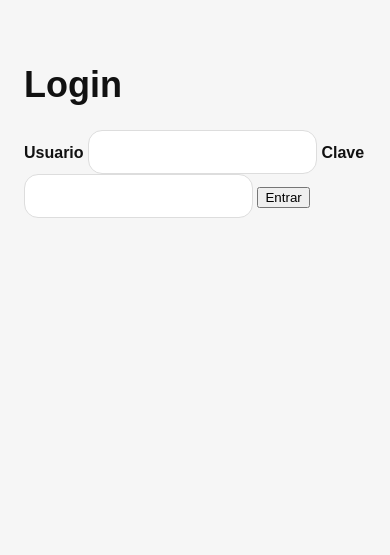
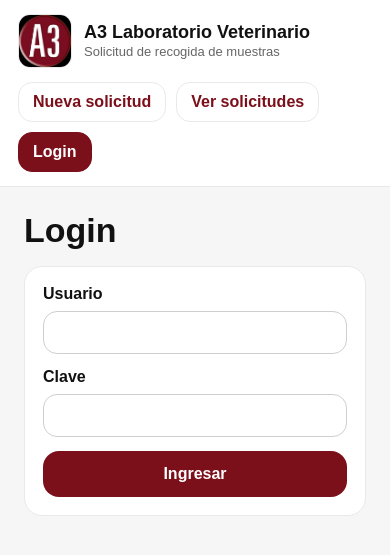
Before and after one commit to daniellascano811/laboratorio-veterinario, a Flask app: page /login in a window 390 px wide. Shown: the top 555 px of the page. Run offline with Flask 3, Linux system fonts and the light colour scheme; some libraries are stand-ins or nearby versions.

Commit message:
Fix UI + navbar + login + form select muestra

```diff
--- a/app.py
+++ b/app.py
@@ -10,25 +10,19 @@ from flask import (
     redirect, url_for, session
 )
 
-# =========================
-# CONFIG
-# =========================
 app = Flask(__name__)
 app.secret_key = os.environ.get("SECRET_KEY", "dev-secret-key")
 
-DATABASE_URL = os.environ.get("DATABASE_URL")  # Render (Postgres)
-SQLITE_PATH = os.environ.get("SQLITE_PATH", "app_local.db")  # Local (SQLite)
+DATABASE_URL = os.environ.get("DATABASE_URL")  # Render Postgres
+SQLITE_PATH = os.environ.get("SQLITE_PATH", "app_local.db")  # Local fallback
 
-# Admin por variables (Render) o fallback
 ADMIN_USER = os.environ.get("ADMIN_USER", "admin")
 ADMIN_PASSWORD = os.environ.get("ADMIN_PASSWORD", "1234")
-
-# Si quieres forzar que siempre exista el admin (recomendado)
-FORCE_ADMIN_SYNC = os.environ.get("FORCE_ADMIN_SYNC", "1") == "1"
+FORCE_ADMIN_SYNC = os.environ.get("FORCE_ADMIN_SYNC", "1")  # "1" o "0"
 
 
 # =========================
-# DB HELPERS (Postgres o SQLite)
+# DB helpers (Postgres o SQLite)
 # =========================
 def using_postgres() -> bool:
     return bool(DATABASE_URL)
@@ -49,7 +43,7 @@ def get_sqlite_conn():
 
 
 def get_db():
-    # retorna (conn, engine)
+    # Retorna (conn, engine)
     if using_postgres():
         return get_pg_conn(), "pg"
     return get_sqlite_conn(), "sqlite"
@@ -129,20 +123,19 @@ def init_db():
         );
         """)
 
-    # Admin por defecto / sync por env
+    # Admin
     ph = sql_placeholder(engine)
+    cur.execute(f"SELECT * FROM usuarios WHERE usuario={ph}", (ADMIN_USER,))
+    row = cur.fetchone()
+    user = fetchone_dict(row, engine)
 
-    cur.execute(f"SELECT * FROM usuarios WHERE usuario={ph}", (ADMIN_USER,))
-    admin_row = cur.fetchone()
-
-    if admin_row is None:
+    if user is None:
         cur.execute(
             f"INSERT INTO usuarios (usuario, nombre, password) VALUES ({ph},{ph},{ph})",
             (ADMIN_USER, "Administrador", ADMIN_PASSWORD)
         )
     else:
-        # Si FORCE_ADMIN_SYNC=1, actualiza password al de env vars
-        if FORCE_ADMIN_SYNC:
+        if FORCE_ADMIN_SYNC == "1":
             cur.execute(
                 f"UPDATE usuarios SET password={ph} WHERE usuario={ph}",
                 (ADMIN_PASSWORD, ADMIN_USER)
@@ -154,7 +147,6 @@ def init_db():
     print(f"DB inicializada OK ({'Postgres' if engine=='pg' else 'SQLite'})")
 
 
-# Inicializa DB al arrancar (local o Render)
 try:
     init_db()
 except Exception as e:
@@ -162,7 +154,7 @@ except Exception as e:
 
 
 # =========================
-# LOGIN REQUIRED
+# AUTH
 # =========================
 def login_required(view):
     @wraps(view)
@@ -178,23 +170,24 @@ def login_required(view):
 # =========================
 @app.route("/")
 def home():
-    # home SIEMPRE es formulario (sin login)
-    return render_template("formulario.html", title="Nueva solicitud", active="form")
+    return render_template("formulario.html", active="form")
 
 
 @app.route("/solicitud", methods=["POST"])
 def crear_solicitud():
-    zona = (request.form.get("zona") or "").strip()
-    dueno = (request.form.get("dueno") or "").strip()
-    tel = (request.form.get("tel") or "").strip()
-    mascota = (request.form.get("mascota") or "").strip()
+    # Compat: si en algún template viejo venían otros nombres, los aceptamos también.
+    zona = request.form.get("zona") or ""
+    dueno = request.form.get("dueno") or request.form.get("dueno_nombre") or ""
+    tel = request.form.get("tel") or request.form.get("dueno_telefono") or ""
+    mascota = request.form.get("mascota") or request.form.get("mascota_nombre") or ""
+    direccion = request.form.get("direccion") or ""
 
-    muestra = (request.form.get("muestra") or "").strip()
+    muestra_tipo = request.form.get("muestra_tipo") or request.form.get("muestra") or ""
     muestra_otro = (request.form.get("muestra_otro") or "").strip()
-    if muestra == "Otro" and muestra_otro:
+    if muestra_tipo.lower() == "otro" and muestra_otro:
         muestra = f"Otro: {muestra_otro}"
-
-    direccion = (request.form.get("direccion") or "").strip()
+    else:
+        muestra = muestra_tipo
 
     fecha_str = (request.form.get("fecha") or "").strip()
     fecha = fecha_str if fecha_str else None
@@ -218,7 +211,7 @@ def crear_solicitud():
     cur.close()
     conn.close()
 
-    return render_template("confirmacion.html", title="Solicitud enviada", active="form")
+    return render_template("confirmacion.html", active="form")
 
 
 @app.route("/login", methods=["GET", "POST"])
@@ -237,12 +230,11 @@ def login():
             f"SELECT * FROM usuarios WHERE usuario={ph} AND password={ph}",
             (usuario, password)
         )
-        user = cur.fetchone()
-
+        row = cur.fetchone()
         cur.close()
         conn.close()
 
-        user = fetchone_dict(user, engine)
+        user = fetchone_dict(row, engine)
 
         if user:
             session["logged_in"] = True
@@ -251,7 +243,7 @@ def login():
         else:
             error = "Usuario o clave incorrecta"
 
-    return render_template("login.html", error=error, title="Login", active="")
+    return render_template("login.html", error=error, active="login")
 
 
 @app.route("/logout")
@@ -272,20 +264,16 @@ def ver_solicitudes():
         ORDER BY creado DESC
         LIMIT 50
     """)
-    solicitudes = cur.fetchall()
+    rows = cur.fetchall()
 
     cur.close()
     conn.close()
 
-    solicitudes = fetchall_list(solicitudes, engine)
-
-    return render_template("solicitudes.html", solicitudes=solicitudes, title="Solicitudes", active="solicitudes")
+    solicitudes = fetchall_list(rows, engine)
+    return render_template("solicitudes.html", solicitudes=solicitudes, active="solicitudes")
 
 
-# =========================
-# START LOCAL
-# =========================
+# Local run (Render usa gunicorn)
 if __name__ == "__main__":
     port = int(os.environ.get("PORT", 5000))
-    # En local puedes dejar 127.0.0.1. En Render no se usa esto porque corre gunicorn.
     app.run(host="0.0.0.0", port=port, debug=True)
--- a/static/styles.css
+++ b/static/styles.css
@@ -1,14 +1,14 @@
 :root{
   --vino:#7b0f1a;
+  --vino-dark:#5f0c14;
   --bg:#f6f6f6;
   --card:#ffffff;
-  --border:#ddd;
   --text:#111;
+  --muted:#666;
+  --border:#e9e9e9;
 }
 
-*{
-  box-sizing:border-box;
-}
+*{ box-sizing:border-box; }
 
 body{
   margin:0;
@@ -18,98 +18,213 @@ body{
 }
 
 .container{
-  max-width: 1200px;
-  margin: 40px auto;
   padding: 24px;
-}
-
-.card{
-  background: var(--card);
-  padding: 24px;
-  border-radius: 16px;
+  max-width: 1100px;
+  margin: 0 auto;
 }
 
 h1{
-  margin: 0 0 24px 0;
-  font-size: 36px;
+  margin: 0 0 16px 0;
+  font-size: 44px;
 }
 
-/* ===== GRID HORIZONTAL ===== */
-.form-grid{
-  display: grid;
-  grid-template-columns: repeat(4, 1fr);
-  gap: 16px;
+/* NAVBAR */
+.navbar{
+  background: var(--card);
+  border-bottom: 1px solid var(--border);
+  padding: 14px 18px;
 }
 
-.field{
-  display: flex;
-  flex-direction: column;
+.navbar-inner{
+  max-width: 1100px;
+  margin: 0 auto;
+  display:flex;
+  align-items:center;
+  justify-content:space-between;
+  gap: 14px;
+}
+
+.brand{
+  display:flex;
+  align-items:center;
+  gap: 12px;
+  min-width: 240px;
+}
+
+.brand img{
+  width: 54px;
+  height: 54px;
+  border-radius: 12px;
+  object-fit: cover;
+  border: 1px solid var(--border);
+}
+
+.brand-title{
+  display:flex;
+  flex-direction:column;
+  line-height:1.1;
+}
+
+.brand-title strong{
+  font-size: 18px;
+}
+
+.brand-title span{
+  font-size: 13px;
+  color: var(--muted);
+  margin-top: 2px;
+}
+
+/* botones nav */
+.nav{
+  display:flex;
+  align-items:center;
+  gap: 10px;
+  flex-wrap: wrap;
+  justify-content:flex-end;
+}
+
+.nav-btn{
+  text-decoration:none;
+  padding: 10px 14px;
+  border-radius: 14px;
+  font-weight: 800;
+  border: 1px solid var(--border);
+  color: var(--vino);
+  background: #fff;
+}
+
+.nav-btn:hover{
+  background:#f3f3f3;
+}
+
+.nav-btn.active{
+  background: var(--vino);
+  color:#fff;
+  border-color: var(--vino);
+}
+
+.nav-btn.active:hover{
+  background: var(--vino-dark);
+}
+
+/* CARD */
+.card{
+  background: var(--card);
+  border: 1px solid var(--border);
+  border-radius: 18px;
+  padding: 18px;
+}
+
+/* GRID form */
+.grid{
+  display:grid;
+  grid-template-columns: repeat(4, minmax(160px, 1fr));
+  gap: 14px;
+  align-items:end;
+}
+
+.grid-2{
+  grid-template-columns: repeat(2, minmax(220px, 1fr));
 }
 
 label{
-  font-weight: 600;
-  margin-bottom: 6px;
+  display:flex;
+  flex-direction:column;
+  gap: 8px;
+  font-weight: 800;
 }
 
-input,
-select{
-  height: 44px;
-  padding: 0 14px;
+input, select{
+  padding: 12px 12px;
+  border: 1px solid #cfcfcf;
   border-radius: 14px;
-  border: 1px solid var(--border);
   font-size: 15px;
+  background:#fff;
 }
 
-input:focus,
-select:focus{
-  outline: none;
-  border-color: var(--vino);
+.select{
+  appearance:auto;
 }
 
-/* ===== BOTÓN ===== */
-.btn{
-  margin-top: 24px;
-  width: 100%;
-  height: 52px;
+.hidden{
+  display:none;
+}
+
+.btn-primary{
+  grid-column: 1 / -1;
+  padding: 14px 16px;
   background: var(--vino);
-  color: #fff;
-  border: none;
-  border-radius: 26px;
-  font-size: 18px;
-  font-weight: bold;
+  color:#fff;
+  border: 0;
+  border-radius: 16px;
+  font-weight: 900;
+  font-size: 16px;
   cursor: pointer;
 }
 
-/* ===== RESPONSIVE ===== */
-@media (max-width: 900px){
-  .form-grid{
-    grid-template-columns: repeat(2, 1fr);
-  }
+.btn-primary:hover{
+  background: var(--vino-dark);
 }
 
-@media (max-width: 500px){
-  .form-grid{
-    grid-template-columns: 1fr;
-  }
-}
-/* ===== FORMULARIO VERTICAL ===== */
-.form-vertical{
-  display:flex;
-  flex-direction:column;
-  gap:16px;
+/* tabla */
+.table-wrap{
+  overflow:auto;
+  background: var(--card);
+  border: 1px solid var(--border);
+  border-radius: 18px;
+  padding: 12px;
 }
 
-.form-vertical label{
-  display:flex;
-  flex-direction:column;
-  font-weight:800;
-  gap:8px;
+table{
+  width:100%;
+  border-collapse: collapse;
 }
 
-.form-vertical input,
-.form-vertical select{
-  padding:12px;
-  border-radius:14px;
-  border:1px solid #cfcfcf;
-  font-size:15px;
+th, td{
+  padding: 10px;
+  border-bottom: 1px solid #f0f0f0;
+  text-align:left;
+  white-space:nowrap;
+  font-size: 14px;
 }
+
+th{
+  color:#333;
+  font-weight: 900;
+}
+
+.badge{
+  display:inline-block;
+  padding: 6px 10px;
+  border-radius: 999px;
+  font-weight: 900;
+  font-size: 12px;
+  background:#f3e6e8;
+  color: var(--vino);
+}
+
+.error{
+  grid-column: 1 / -1;
+  color: #b00020;
+  font-weight: 800;
+  margin: 0;
+}
+
+.muted{
+  color: var(--muted);
+}
+
+/* responsive */
+@media (max-width: 980px){
+  .grid{ grid-template-columns: repeat(2, minmax(160px, 1fr)); }
+  h1{ font-size: 40px; }
+}
+@media (max-width: 560px){
+  .navbar-inner{ flex-direction:column; align-items:flex-start; }
+  .brand{ min-width:auto; }
+  .nav{ width:100%; justify-content:flex-start; }
+  .grid{ grid-template-columns: 1fr; }
+  .grid-2{ grid-template-columns: 1fr; }
+  h1{ font-size: 34px; }
+}
--- a/templates/login.html
+++ b/templates/login.html
@@ -8,23 +8,44 @@
 </head>
 <body>
 
+<header class="navbar">
+  <div class="navbar-inner">
+    <div class="brand">
+      <img src="{{ url_for('static', filename='img/logo-a3.png') }}" alt="Logo A3">
+      <div class="brand-title">
+        <strong>A3 Laboratorio Veterinario</strong>
+        <span>Solicitud de recogida de muestras</span>
+      </div>
+    </div>
+
+    <nav class="nav">
+      <a class="nav-btn {{ 'active' if active=='form' else '' }}" href="{{ url_for('home') }}">Nueva solicitud</a>
+      <a class="nav-btn {{ 'active' if active=='solicitudes' else '' }}" href="{{ url_for('ver_solicitudes') }}">Ver solicitudes</a>
+      <a class="nav-btn {{ 'active' if active=='login' else '' }}" href="{{ url_for('login') }}">Login</a>
+    </nav>
+  </div>
+</header>
+
 <main class="container">
   <h1>Login</h1>
 
-  {% if error %}
-    <p class="error">{{ error }}</p>
-  {% endif %}
+  <section class="card">
+    <form method="POST" class="grid grid-2">
+      <label>Usuario
+        <input name="usuario" required>
+      </label>
 
-  <form class="grid" method="POST">
-    <label>Usuario
-      <input name="usuario" required>
-    </label>
-    <label>Clave
-      <input name="password" type="password" required>
-    </label>
+      <label>Clave
+        <input name="password" type="password" required>
+      </label>
 
-    <button class="btn-primary" type="submit">Entrar</button>
-  </form>
+      {% if error %}
+        <p class="error">{{ error }}</p>
+      {% endif %}
+
+      <button class="btn-primary" type="submit">Ingresar</button>
+    </form>
+  </section>
 </main>
 
 </body>
```
Also changed, not shown: templates/confirmacion.html (+30 -2 lines), templates/formulario.html (+25 -15 lines), templates/solicitudes.html (+12 -2 lines).
